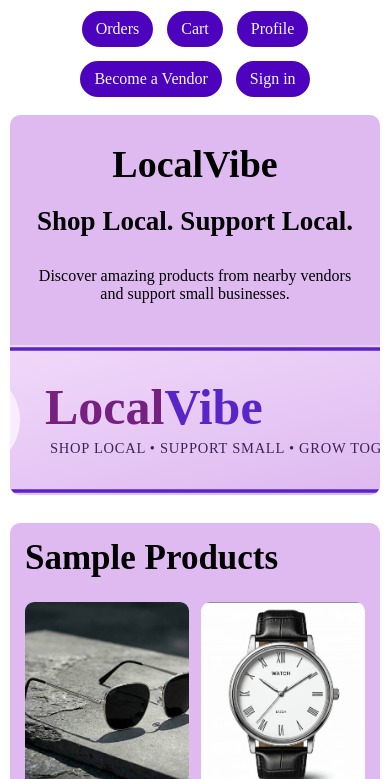
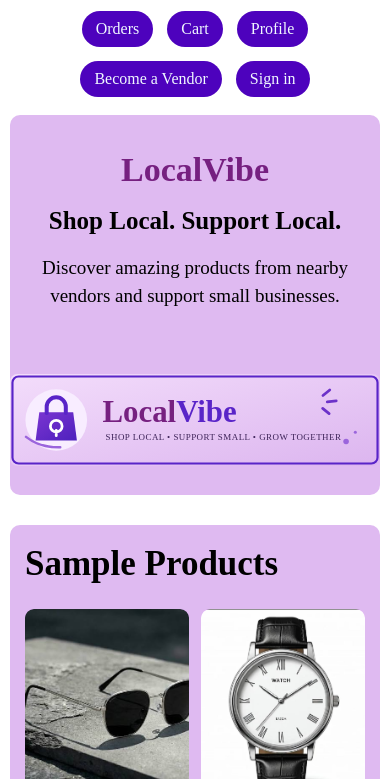
Before and after one commit to abhigyan-bit/LocalVibes-local-vendors-.github.io, a plain HTML site: page index.html in a window 390 px wide. Shown: the part 65-844 px from the top of the page. Drawn offline with Linux system fonts and the light colour scheme.

Commit message:
Fix homepage hero overlap and product section spacing

```diff
--- a/style.css
+++ b/style.css
@@ -460,3 +460,104 @@ body { margin: 0; }
     .product_grid { grid-template-columns: repeat(2, minmax(0, 1fr)); gap: 12px; }
     .products img { height: 190px; }
 }
+
+
+/* Final homepage hero and spacing correction */
+.flex-box2 {
+    display: grid;
+    grid-template-columns: minmax(320px, 34%) minmax(0, 66%);
+    width: calc(100% - 20px);
+    height: 340px;
+    margin: 8px 10px 30px;
+    padding: 0;
+    gap: 0;
+    overflow: hidden;
+    background: rgb(223, 186, 241);
+}
+.flex-box2 > .xyz {
+    width: 100%;
+    height: 340px;
+    min-width: 0;
+    padding: 22px 28px;
+    display: flex;
+    flex-direction: column;
+    justify-content: center;
+    align-items: center;
+    text-align: center;
+    overflow: hidden;
+}
+.flex-box2 .xyz h1 {
+    color: #762080 !important;
+    font-size: clamp(34px, 3.1vw, 50px) !important;
+    line-height: 1.1;
+    margin: 0 0 18px;
+}
+.flex-box2 .xyz h2 {
+    font-size: clamp(25px, 2.4vw, 38px) !important;
+    line-height: 1.2;
+    margin: 0 0 18px;
+}
+.flex-box2 .xyz p {
+    width: 100%;
+    max-width: 430px;
+    margin: 0;
+    font-size: 19px;
+    line-height: 1.45;
+}
+.hero-image-wrap {
+    width: 100%;
+    height: 340px;
+    min-width: 0;
+    padding: 0;
+    overflow: hidden;
+}
+.flex-box2 .hero-banner {
+    display: block;
+    width: 100%;
+    height: 340px;
+    max-width: 100%;
+    object-fit: fill;
+    object-position: center;
+}
+.products {
+    margin-top: 30px;
+    padding-top: 18px;
+}
+.products h2 {
+    margin: 0 0 24px;
+    line-height: 1.2;
+}
+.product_grid {
+    align-items: start;
+}
+@media (max-width: 900px) {
+    .flex-box2 {
+        grid-template-columns: minmax(260px, 38%) minmax(0, 62%);
+        height: 300px;
+    }
+    .flex-box2 > .xyz,
+    .hero-image-wrap,
+    .flex-box2 .hero-banner { height: 300px; }
+    .flex-box2 > .xyz { padding: 16px; }
+}
+@media (max-width: 620px) {
+    .flex-box2 {
+        display: flex;
+        flex-direction: column;
+        height: auto;
+    }
+    .flex-box2 > .xyz {
+        height: auto;
+        min-height: 230px;
+        padding: 24px 18px;
+    }
+    .hero-image-wrap {
+        height: auto;
+    }
+    .flex-box2 .hero-banner {
+        height: auto;
+        aspect-ratio: 4 / 1;
+        object-fit: contain;
+    }
+    .products { margin-top: 22px; }
+}
```
